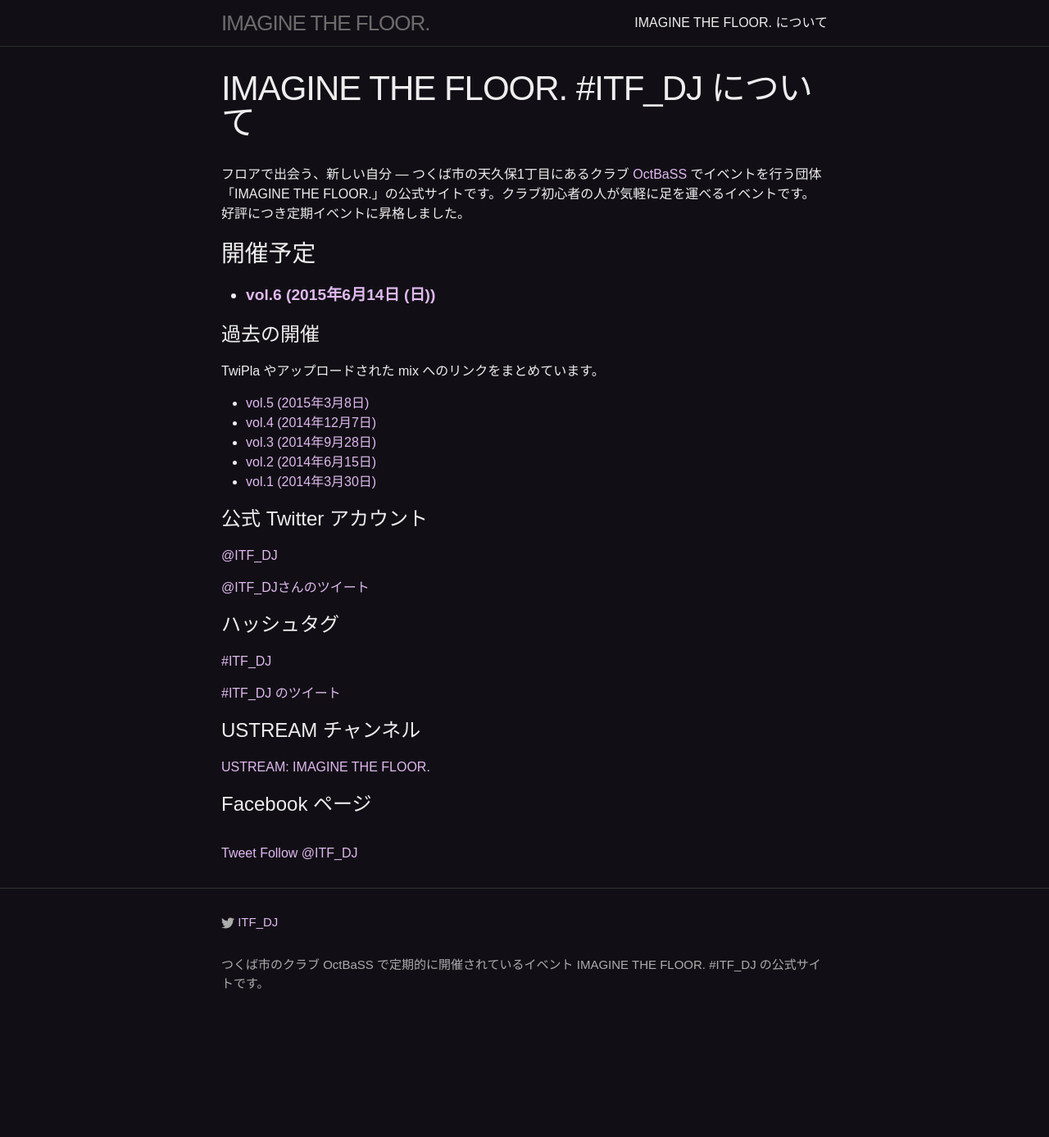
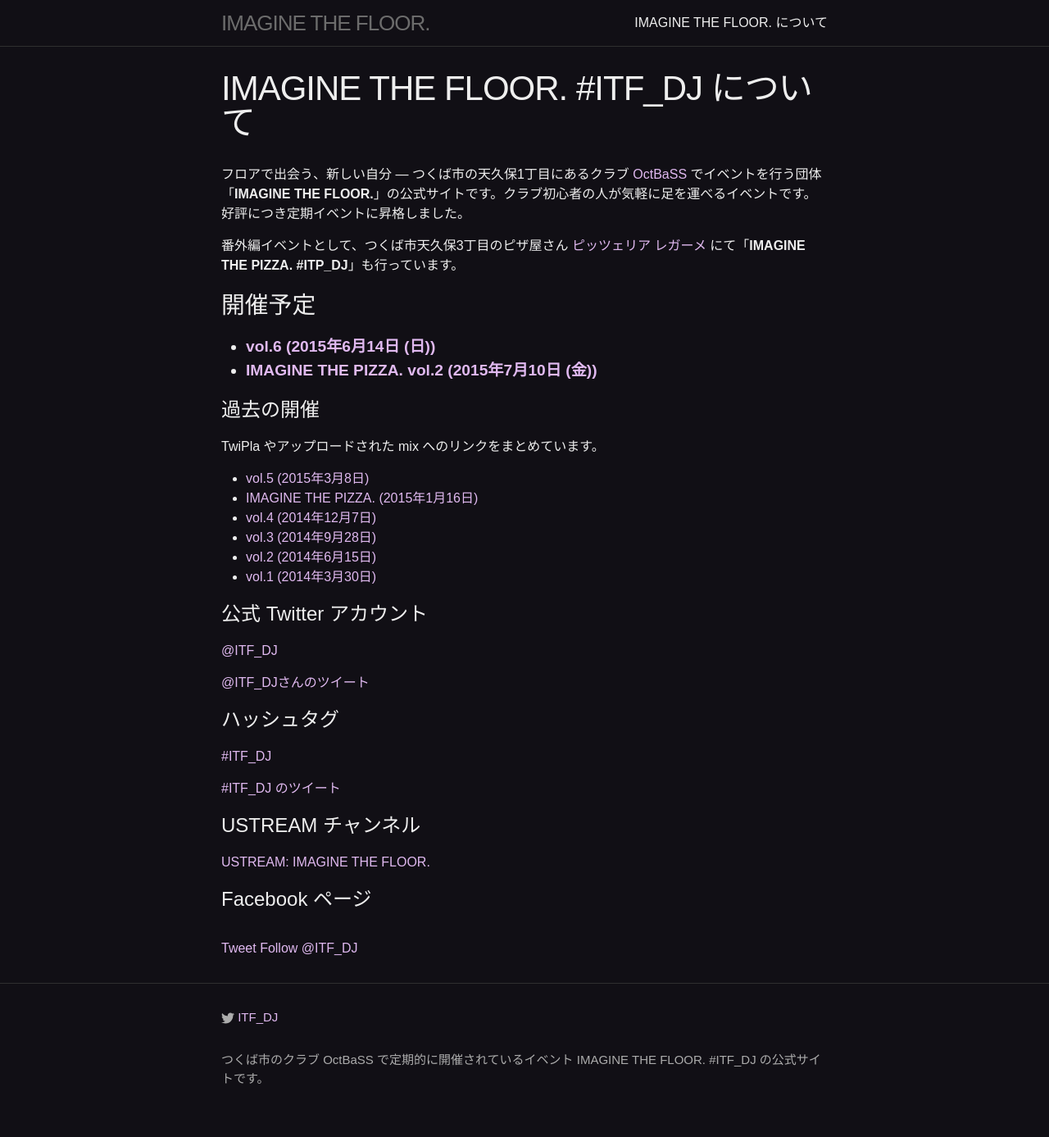
Before and after one commit to ITFDJ/itfdj.github.io, a Jekyll site: the page built from about.md, in a window 1280 px wide. Shown: the whole page at 82% size. Built offline with Jekyll 4.4.1, drawn with Linux system fonts in a browser that asks for light colours; comment, search, counter and statistics services are not loaded; before the commit the page ends 1271 px from its top, so only the background shows below that.

Commit message:
add info about itp_dj

```diff
--- a/about.md
+++ b/about.md
@@ -4,13 +4,16 @@
 permalink: /about/
 ---
 
-フロアで出会う、新しい自分 --- つくば市の天久保1丁目にあるクラブ [OctBaSS](https://twitter.com/octbass_tsukuba) でイベントを行う団体「IMAGINE THE FLOOR.」の公式サイトです。クラブ初心者の人が気軽に足を運べるイベントです。好評につき定期イベントに昇格しました。
+フロアで出会う、新しい自分 --- つくば市の天久保1丁目にあるクラブ [OctBaSS](https://twitter.com/octbass_tsukuba) でイベントを行う団体「**IMAGINE THE FLOOR.**」の公式サイトです。クラブ初心者の人が気軽に足を運べるイベントです。好評につき定期イベントに昇格しました。
+
+番外編イベントとして、つくば市天久保3丁目のピザ屋さん [ピッツェリア レガーメ](http://www.pizzerialegame.com/) にて「**IMAGINE THE PIZZA. #ITP_DJ**」も行っています。
 
 <div class="upcoming" markdown="1">
 
 # 開催予定
 
 - [vol.6 (2015年6月14日 (日))](http://twipla.jp/events/142648)
+- [IMAGINE THE PIZZA. vol.2 (2015年7月10日 (金))](http://twipla.jp/events/147838)
 
 </div>
 
@@ -21,6 +24,7 @@
 TwiPla やアップロードされた mix へのリンクをまとめています。
 
 - [vol.5 (2015年3月8日)](/archives/vol_5.html)
+- [IMAGINE THE PIZZA. (2015年1月16日)](/archives/itp_dj/vol_1.html)
 - [vol.4 (2014年12月7日)](/archives/vol_4.html)
 - [vol.3 (2014年9月28日)](/archives/vol_3.html)
 - [vol.2 (2014年6月15日)](/archives/vol_2.html)
```
Also changed, not shown: archives/itp_dj/vol_1.md (added, +6 -0 lines).
